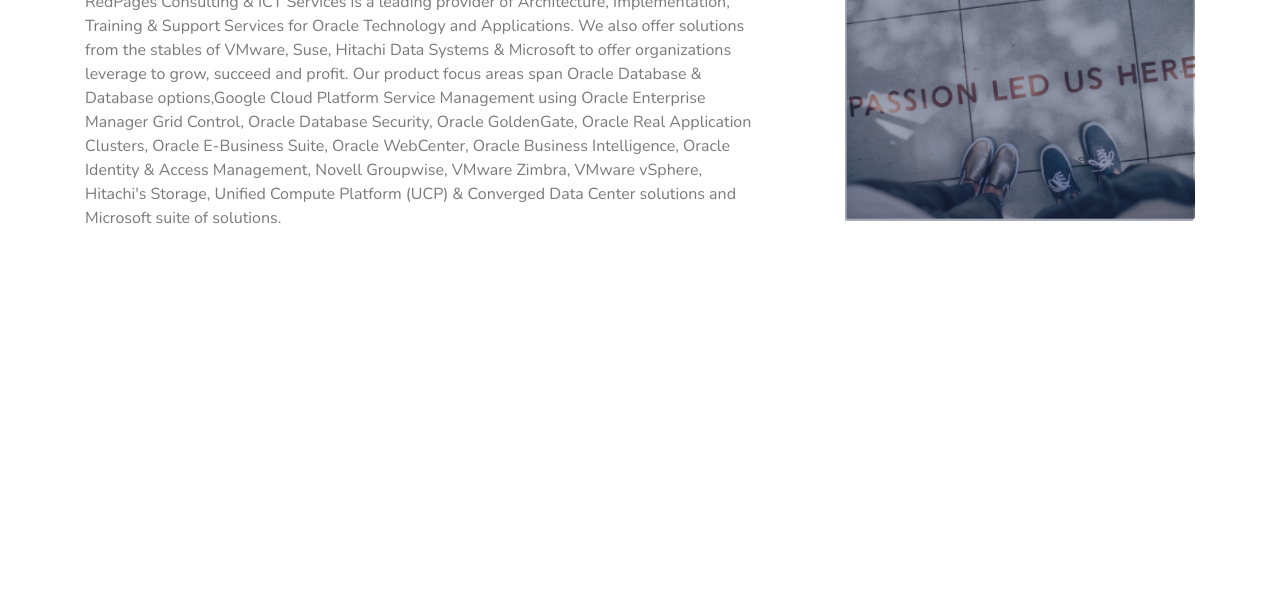
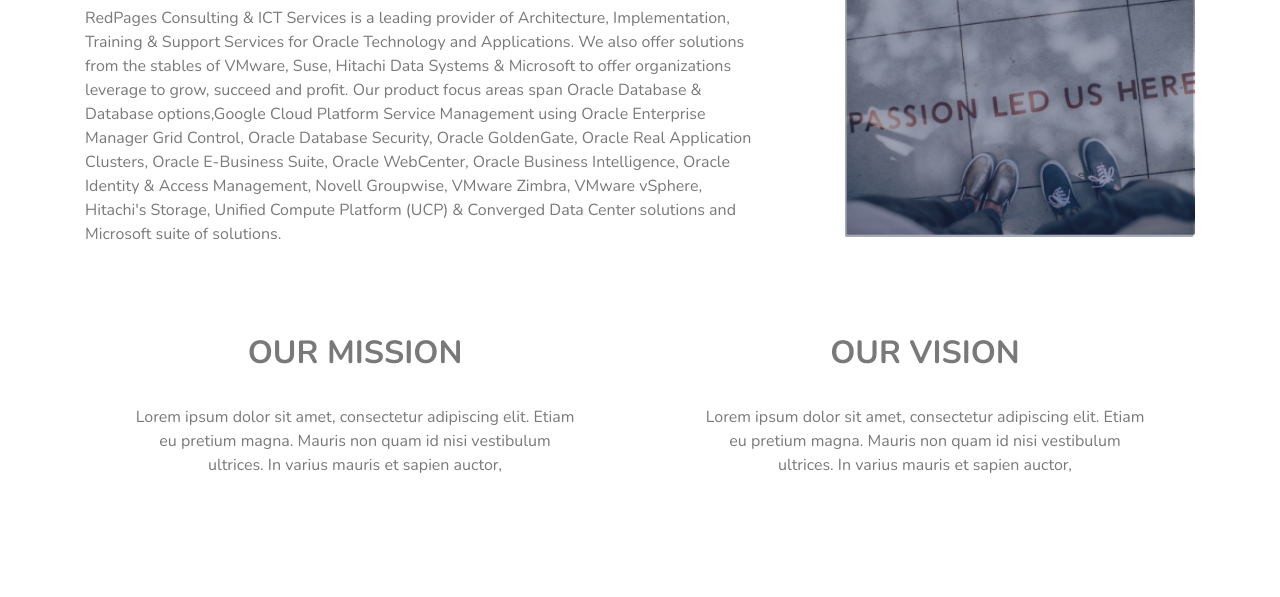
Before and after one commit to 21Devs/Redpages, a plain HTML site: page about.html in a window 1280 px wide. Shown: the part 728-1325 px from the top of the page. Before the commit the page ends 974 px from the top, so only its background shows below. Drawn offline with nearby package versions, Linux system fonts and the light colour scheme.

Commit message:
responsive

```diff
--- a/about.html
+++ b/about.html
@@ -48,7 +48,7 @@
     </header>
 
     <section class="jumbotron jumbotron-image">
-        <div class="container mt-5 py-3">
+        <div class="container mt-5 py-4">
             <div class="row">
                 <div class="col-12">
                         <div class=" text-center my-5 py-5  text-white">
@@ -69,7 +69,7 @@
         </div>
     </section>
 
-    <section class="about-two">
+    <section class="about-two mb-5 pb-4">
         <div class="container">
             <div class="row">
                 <div class="col-md-8 col-12">
@@ -91,8 +91,36 @@
         </div>
     </section>
 
-    <section>
+    <section class="about-three text-center mb-5 pb-5">
+        <div class="container">
+            <div class="row">
+                <div class="col-md-6 col-12">
+                    <h2 class="color-p font-weight-bold text-uppercase pb-4">Our Mission</h2>
+                    <p class="px-5 color-p">
+                        Lorem ipsum dolor sit amet, consectetur adipiscing elit. Etiam eu pretium magna. Mauris non quam id nisi vestibulum
+                        ultrices. In varius mauris et sapien auctor,
+                    </p>
+                </div>
+                <div class="col-md-6 col-12">
+                    <h2 class="color-p font-weight-bold text-uppercase pb-4">Our Vision</h2>
+                    <p class="px-5 color-p">
+                        Lorem ipsum dolor sit amet, consectetur adipiscing elit. Etiam eu pretium magna. Mauris non quam id nisi vestibulum
+                        ultrices. In varius mauris et sapien auctor,
+                    </p>
+                </div>
+            </div>
+        </div>
 
+    </section>
+
+    <section class="about-four">
+        <div class="container">
+            <div class="row">
+                <div class="col-12">
+                    <h2></h2>
+                </div>
+            </div>
+        </div>
     </section>
 
 
--- a/css/style.css
+++ b/css/style.css
@@ -30,7 +30,7 @@ header {
     color: #FF0000 !important;
 }
 
-.home-first, .home-third, .home-fourth, .about-two {
+.home-first, .home-third, .home-fourth, .about-two, .about-three {
     font-family: 'Nunito', sans-serif;
 }
 
```
